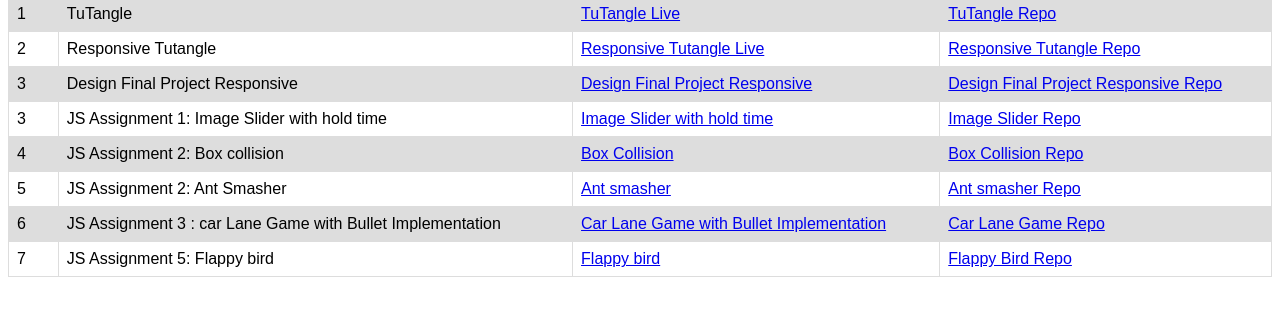
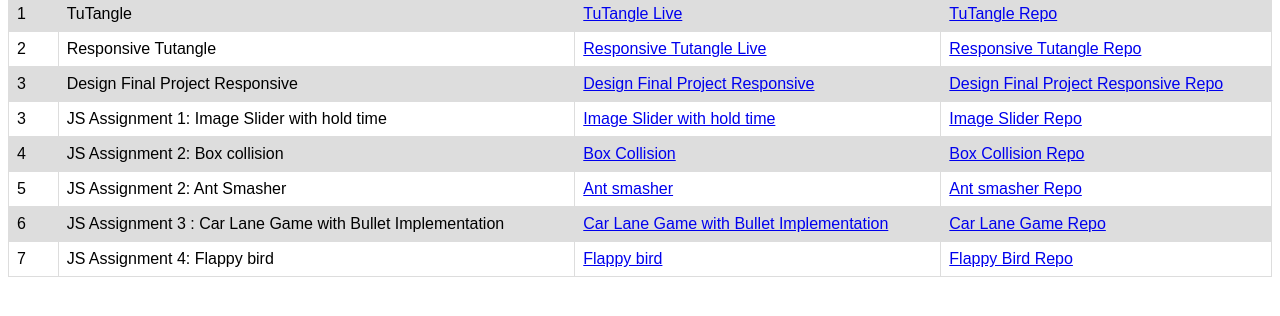
Before and after one commit to bharatrajjoshi/bharatrajjoshi.github.io, a plain HTML site: page index.html in a window 1280 px wide. Shown: the part 278-594 px from the top of the page. Drawn offline with Linux system fonts and the light colour scheme.

Commit message:
Update index.html

```diff
--- a/index.html
+++ b/index.html
@@ -66,12 +66,12 @@
               </tr>
 
     <td>6</td>
-                <td>JS Assignment 3 : car Lane Game with Bullet Implementation </td>
+                <td>JS Assignment 3 : Car Lane Game with Bullet Implementation </td>
                 <td><a target="_blank" href="JS%20Assignment%203%20car%20Lane%20Game%20with%20Bullet%20Implementation/index.html">Car Lane Game with Bullet Implementation</a></td>
                <td><a target="_blank" href="https://github.com/bharatrajjoshi/bharatrajjoshi.github.io/tree/main/JS%20Assignment%203%20car%20Lane%20Game%20with%20Bullet%20Implementation">Car Lane Game Repo </a></td>
                </tr>
  <td>7</td>
-                <td>JS Assignment 5: Flappy bird </td>
+                <td>JS Assignment 4: Flappy bird </td>
                 <td><a target="_blank" href="JS%20Assignment%205%20Flappy%20bird/index.html">Flappy bird</a></td>
                <td><a target="_blank" href="https://github.com/bharatrajjoshi/bharatrajjoshi.github.io/tree/main/JS%20Assignment%205%20Flappy%20bird">Flappy Bird Repo </a></td>
                </tr>
```
